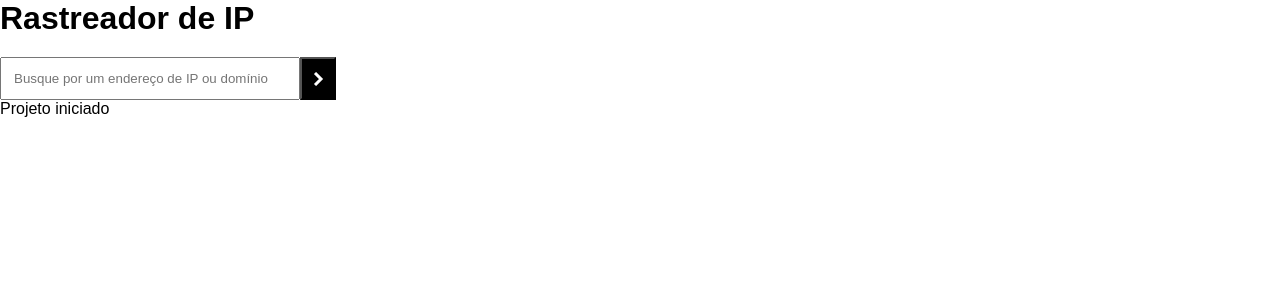
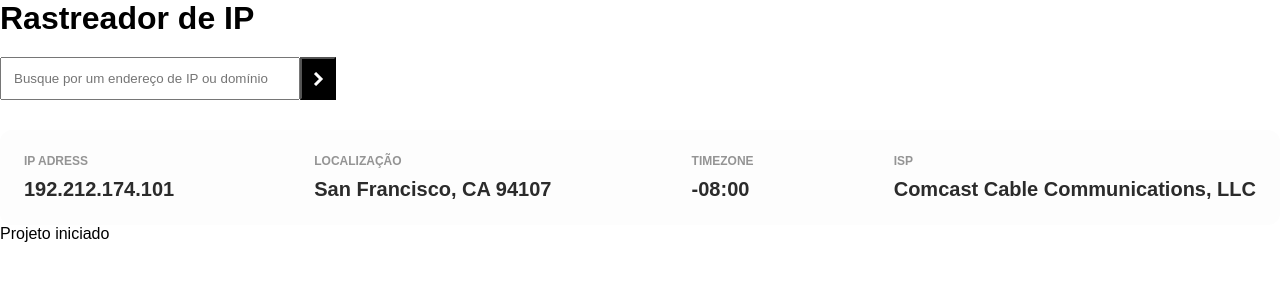
Before and after one commit to estefpimenta/ipAddressTracker, a React (Vite) app: page / in a window 1280 px wide. Shown: the top 300 px of the page. Built offline with nearby package versions, Linux system fonts and the light colour scheme.

Commit message:
InfoPanel static

```diff
--- a/src/App.jsx
+++ b/src/App.jsx
@@ -1,5 +1,6 @@
 import './App.css'
-import SearchBar from './components/SearchBar';
+import SearchBar from './components/SearchBar/SearchBar';
+import InfoPanel from './components/InfoPanel/InfoPanel';
 
 function App() {
 
@@ -8,6 +9,8 @@ function App() {
       <header>
         <h1>Rastreador de IP</h1>
         <SearchBar />
+
+        <InfoPanel />
       </header>
 
       <main>
--- /dev/null
+++ b/src/components/InfoPanel/InfoPanel.css
@@ -0,0 +1,22 @@
+
+.info-panel {
+    background-color: #fdfdfd;
+    border-radius: 12px;
+    display: flex;
+    justify-content: space-between;
+    gap: 20px;
+    padding: 24px;
+    margin-top: 30px
+}
+
+.info-item h2 {
+  font-size: 12px;
+  margin-bottom: 10px;
+  color: hsl(0, 0%, 58%);
+}
+
+.info-item p {
+  font-size: 20px;
+  font-weight: bold;
+  color: hsl(0, 0%, 17%);
+}
--- /dev/null
+++ b/src/components/InfoPanel/InfoPanel.jsx
@@ -0,0 +1,35 @@
+import './InfoPanel.css';
+
+function InfoPanel() {
+
+
+    return(
+        <section className='info-panel'>
+
+            <div className="info-item">
+                <h2>IP ADRESS</h2>
+                <p>192.212.174.101</p>
+            </div>
+
+            <div className="info-item">
+                <h2>LOCALIZAÇÃO</h2>
+                <p>San Francisco, CA 94107</p>
+            </div>
+
+            <div className="info-item">
+                <h2>TIMEZONE</h2>
+                <p>-08:00</p>
+            </div>
+
+            <div className="info-item">
+                <h2>ISP</h2>
+                <p>Comcast Cable Communications, LLC</p>
+            </div>
+
+        </section>
+    )
+
+}
+
+
+export default InfoPanel
--- a/src/components/SearchBar.css
+++ b/src/components/SearchBar/SearchBar.css
@@ -11,7 +11,7 @@
 .search-bar button {
   padding: 12px 16px;
   cursor: pointer;
-  background-image: url('../assets/icon-arrow.svg');
+  background-image: url('../../assets/icon-arrow.svg');
   background-repeat: no-repeat;
   background-position: center;
   background-color:  black;
```
Also changed, not shown: src/components/SearchBar/SearchBar.jsx (renamed from src/components/SearchBar.jsx).
